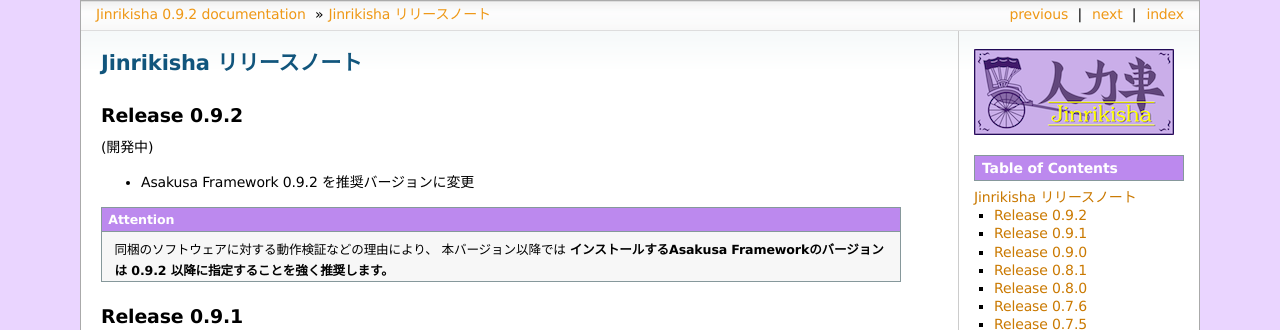
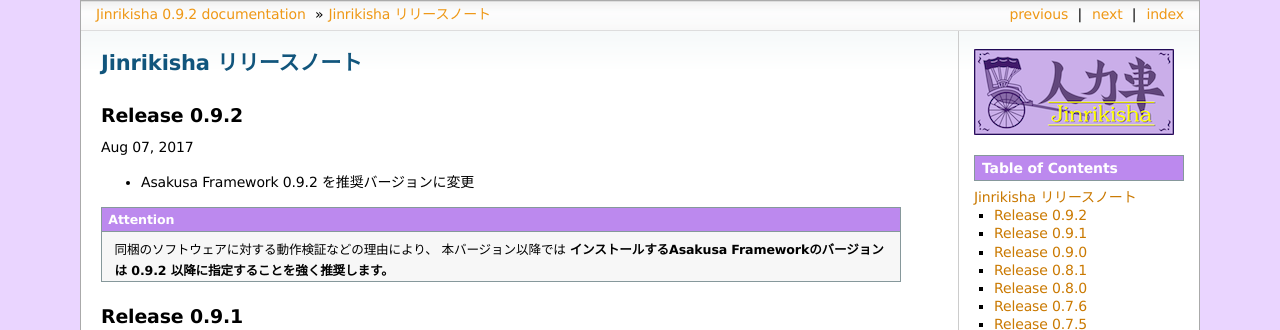
Before and after one commit to asakusafw/asakusafw-starter, a Sphinx documentation site: the page built from jinrikisha/docs/ja/source/release-notes.rst, in a window 1280 px wide and 900 px high. Shown: the top 330 px of the window. Built offline with Sphinx 7.4.7, drawn with Linux system fonts in a browser that asks for light colours; formulas are drawn with MathJax 3.

Commit message:
Update release date for version 0.9.2

```diff
--- a/jinrikisha/docs/ja/source/release-notes.rst
+++ b/jinrikisha/docs/ja/source/release-notes.rst
@@ -7,7 +7,7 @@
 Release 0.9.2
 =============
 
-(開発中)
+Aug 07, 2017
 
 * Asakusa Framework 0.9.2 を推奨バージョンに変更
 
```
